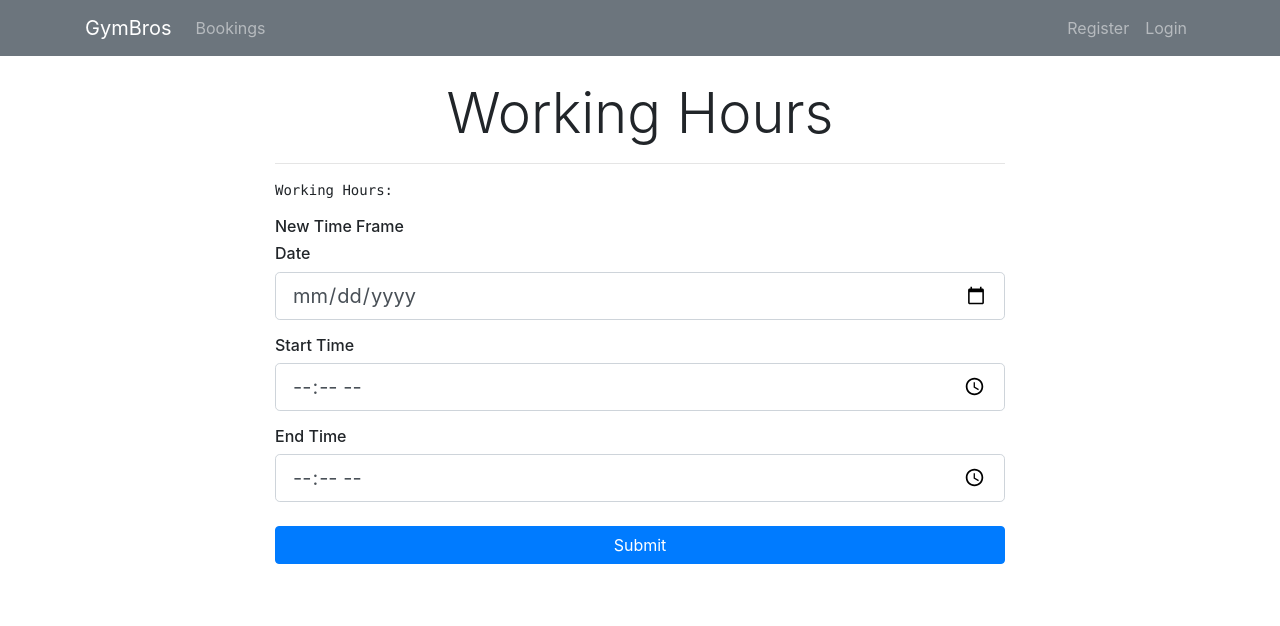
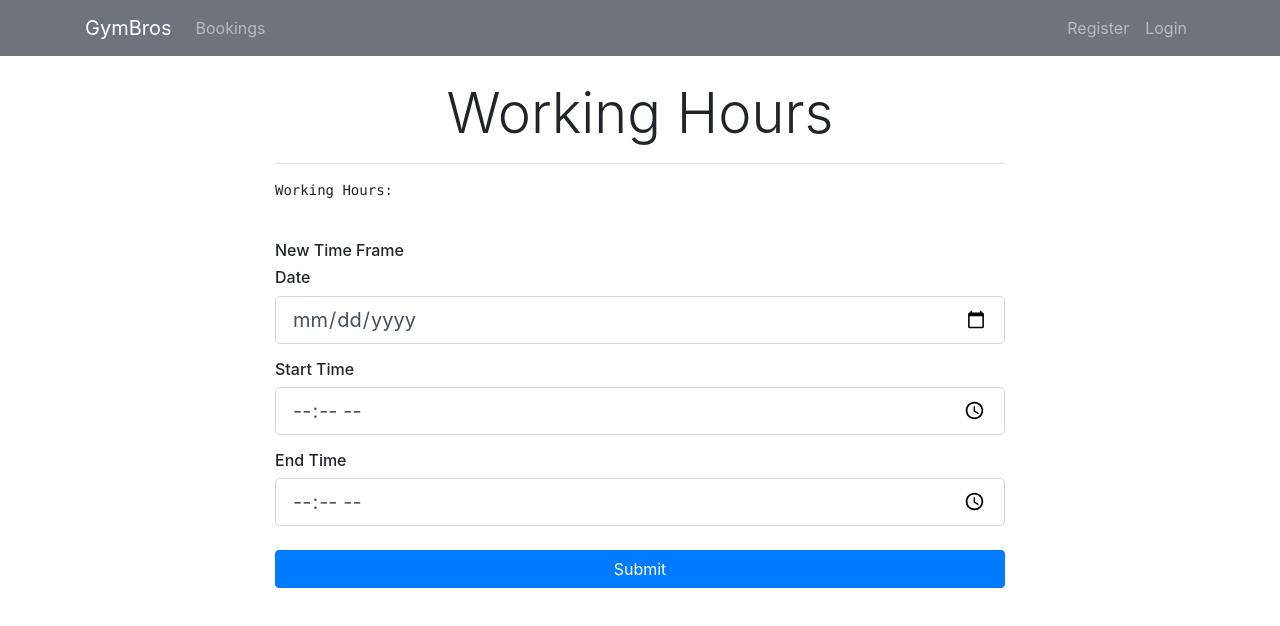
Before and after one commit to RMIT-SEPT/majorproject-9-mon-15-30-4, a React (Create React App) app in the folder FrontEnd/react-front-end/: page /home/employee/hours in a window 1280 px wide. Both pictures are taken after a click on the button "New". Shown: the top 626 px of the page. Built offline with nearby package versions, Linux system fonts and the light colour scheme; no server answers.

Commit message:
Resolve issue with validating new hours form. Also resolve new found bug that cause a previously invalid form to be unable to submit. (Might've been some cross over between these 2 bugs). Still need to run some more tests.

```diff
--- a/FrontEnd/react-front-end/src/components/Employee/HoursDisplay.js
+++ b/FrontEnd/react-front-end/src/components/Employee/HoursDisplay.js
@@ -10,7 +10,6 @@ class HoursDisplay extends Component {
             action: "",
             hours: [],
             employeeId: "1",
-            newEntries: [],
             newEntryActive: false
         };
 
@@ -46,9 +45,7 @@ class HoursDisplay extends Component {
 
     onSubmit(e) {
         e.preventDefault();
-
         if (this.state.action === "Submit" && this.validateForm(e.target.id.value, true)) {
-            console.log("Submitting");
             let startTime = e.target.startTime.value.toString().split(":");
             let endTime = e.target.endTime.value.toString().split(":");
             const newHours = {
@@ -61,7 +58,6 @@ class HoursDisplay extends Component {
             }
             workingHoursService.saveHours(newHours).then(response => {
                 this.setState({newEntryActive: false});
-                this.setState({newEntries: []});
                 this.loadHours();
             });
         } else if (this.state.action === "Delete") {
@@ -72,21 +68,17 @@ class HoursDisplay extends Component {
     }
 
     validateForm(id, rt){
-        const form = document.getElementById(id); //Issue retrieving new form
+        const form = document.getElementById(id);
 
-        console.log(id);
-        console.log(form);
-
-        if(form !== null) {
-            if (typeof id !== "undefined"
-                && form.elements[2]["value"] /*start time*/ < form.elements[3]["value"] /*end time*/) {
+        if(form !== null)
+            if (form.elements[2]["value"] /*start time*/ < form.elements[3]["value"] /*end time*/) {
+                form.elements[2].setCustomValidity("");
                 if(rt)
                 return true;
             } else {
                 form.elements[2].setCustomValidity("Start time must preceed end time,");
                 if(rt)
                 return false;
-            }
             }
     }
 
@@ -165,18 +157,13 @@ class HoursDisplay extends Component {
     }
 
     generateEntryFormNew() {
-        this.setState({
-            newEntryActive:
-                true
-        })
         let id = 0;
-        this.setState({
-            newEntries:
-                <form onSubmit={this.onSubmit} id={id} onChange={this.validateForm(id, false)}>
+        return <form onSubmit={this.onSubmit} id={id} onChange={this.validateForm(id, false)}
+                     style={this.state.newEntryActive === false ? {display: "none"} : {display: "block"}}>
             <h6>New Time Frame</h6>
             <h6>Date</h6>
             <div className="form-group">
-                        {/*<input type="hidden" name="id" value={id}/>*/}
+                <input type="hidden" name="id" value={id}/>
                 <input type="date" className="form-control form-control-lg"
                        name="date"
                        onChange={this.onChange}
@@ -204,13 +191,12 @@ class HoursDisplay extends Component {
             <input type="submit" className="btn btn-primary btn-block mt-4" name="action" value="Submit"
                    onClick={() => this.setState({action: "Submit"})}/>
             <br/>
-                </form>
-        });
+        </form>;
     }
 
     render() {
         let workHours = this.formatWorkHours();
-        let entryForms = [];
+        let entryForms = [this.generateEntryFormNew()];
 
         for (const element of this.state.hours) {
             entryForms = [...entryForms, this.generateEntryForm(element["id"], element["date"],
@@ -226,11 +212,10 @@ class HoursDisplay extends Component {
                             <hr/>
                             <pre>{workHours}</pre>
                             <button type="submit" className="btn btn-primary btn-block mt-4" value="New"
-                                    onClick={() => this.generateEntryFormNew()}
+                                    onClick={() => this.setState({newEntryActive: true})}
                                     disabled={this.state.newEntryActive}
                                     style={this.state.newEntryActive === true ? {display: "none"} : {display: "block"}}>New
                             </button>
-                            {this.state.newEntries}
                             <br/>
                             {entryForms}
                             <br/>
```
Lines whose indentation alone changed are shown as unchanged.
